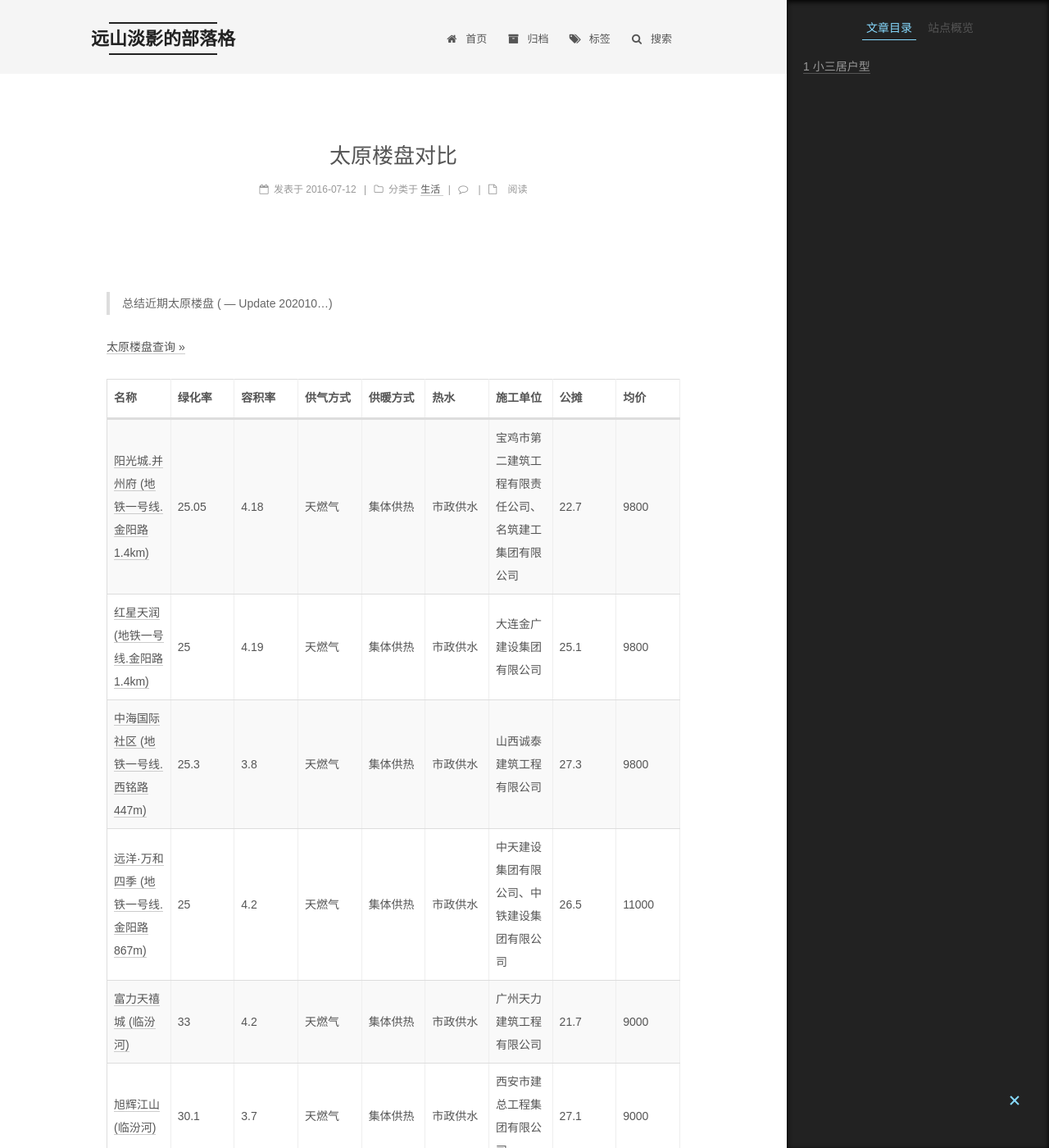
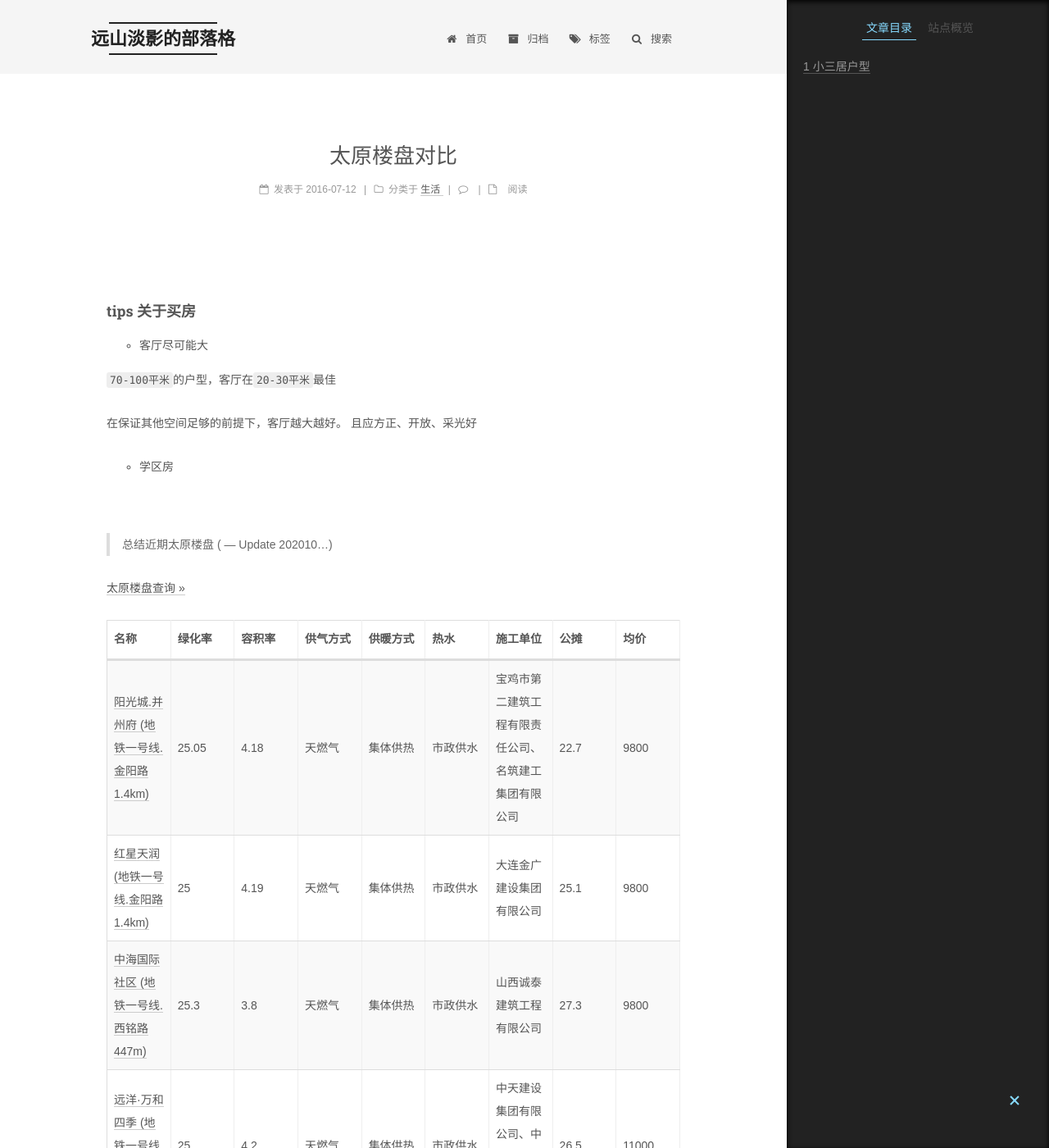
Before and after one commit to landybird/landybird.github.io, a Jekyll site: the page built from _posts/2016-07-12-太原楼盘对比.md, in a window 1280 px wide and 1400 px high. Shown: the whole window at 82% size. Built offline with Jekyll 4.4.1, drawn with Linux system fonts in a browser that asks for light colours; some web fonts are replaced; comment, search, counter and statistics services are not loaded.

Commit message:
Update 2016-07-12-太原楼盘对比.md

```diff
--- a/_posts/2016-07-12-太原楼盘对比.md
+++ b/_posts/2016-07-12-太原楼盘对比.md
@@ -5,6 +5,23 @@ categories:
 tags:
 - 生活
 ---
+
+
+<br>
+
+#### tips 关于买房
+
+
+-  客厅尽可能大
+
+
+`70-100平米`的户型，客厅在`20-30平米`最佳
+
+在保证其他空间足够的前提下，客厅越大越好。 且应方正、开放、采光好
+
+
+- 学区房
+
 
 <br>
 
```
